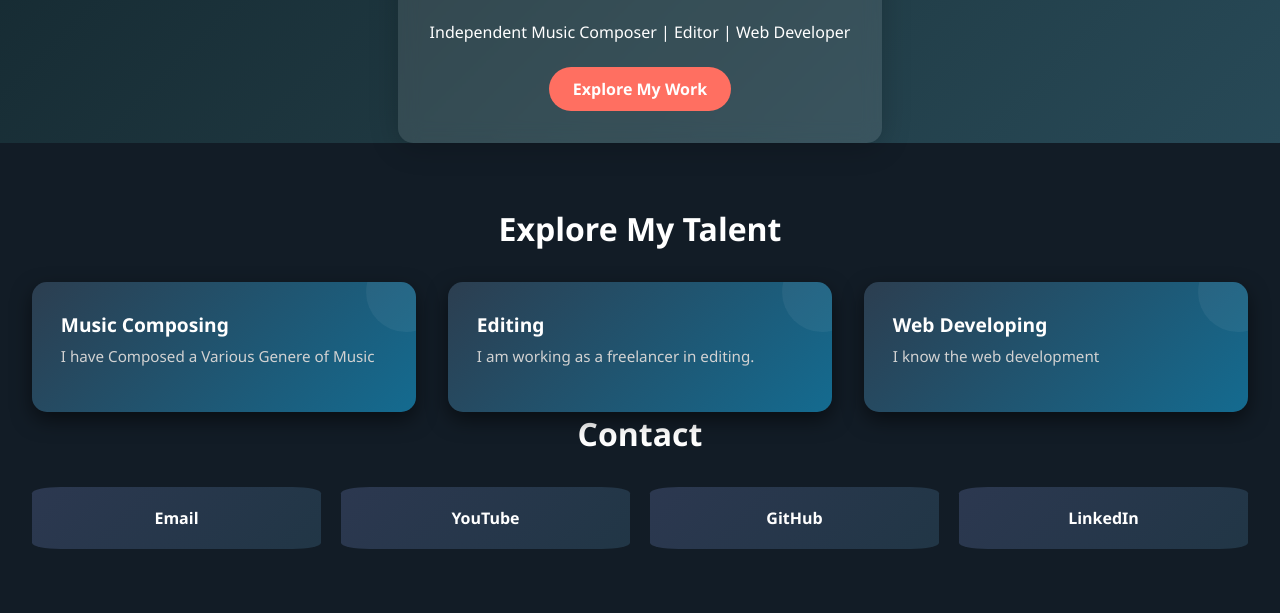
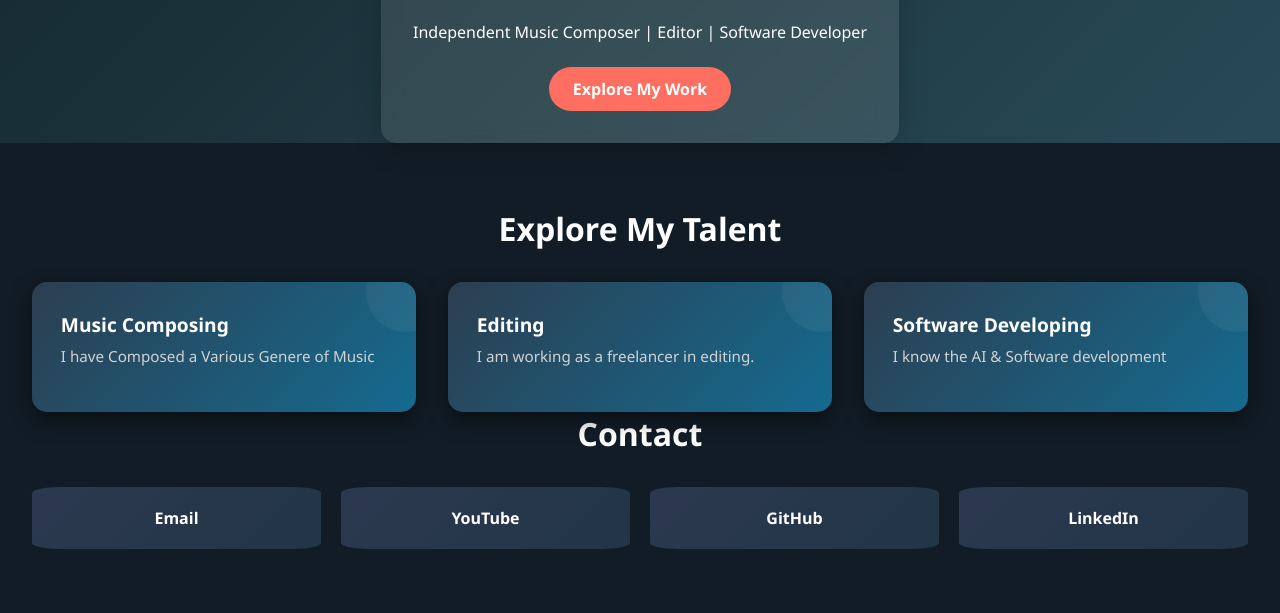
Before and after one commit to S-kalyanasundaram/my-protfilo, a plain HTML site: page index.html in a window 1280 px wide. Shown: the part 577-1190 px from the top of the page. Drawn offline with Linux system fonts and the light colour scheme.

Commit message:
Update index.html

```diff
--- a/index.html
+++ b/index.html
@@ -25,7 +25,7 @@
       <img src="assets/sksundar.jpg" alt="Profile Photo" class="profile-img">
       <h1>Hi, I'm Sk Sundar</h1>
       <p>S.Kalyana Sundaram</p>
-      <p>Independent Music Composer | Editor | Web Developer </p>
+      <p>Independent Music Composer | Editor | Software Developer </p>
       <a href="#projects" class="btn">Explore My Work</a>
     </div>
   </div>
@@ -47,8 +47,8 @@
         </a>
 
       <div class="project-card">
-        <h3>Web Developing</h3>
-        <p>I know the web development</p>
+        <h3> Software Developing</h3>
+        <p>I know the AI & Software development</p>
       </div>
     </div>
   <section id="contact" class="section contact-section">
```
